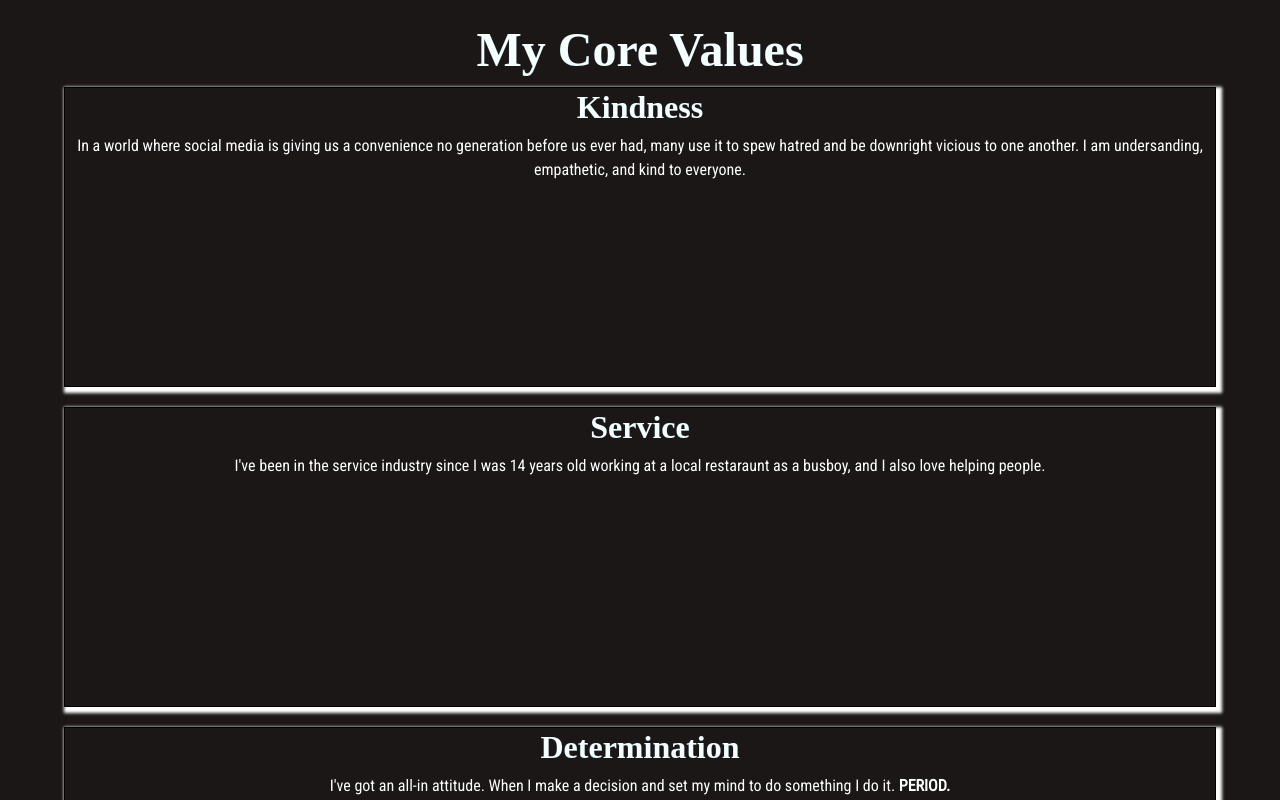
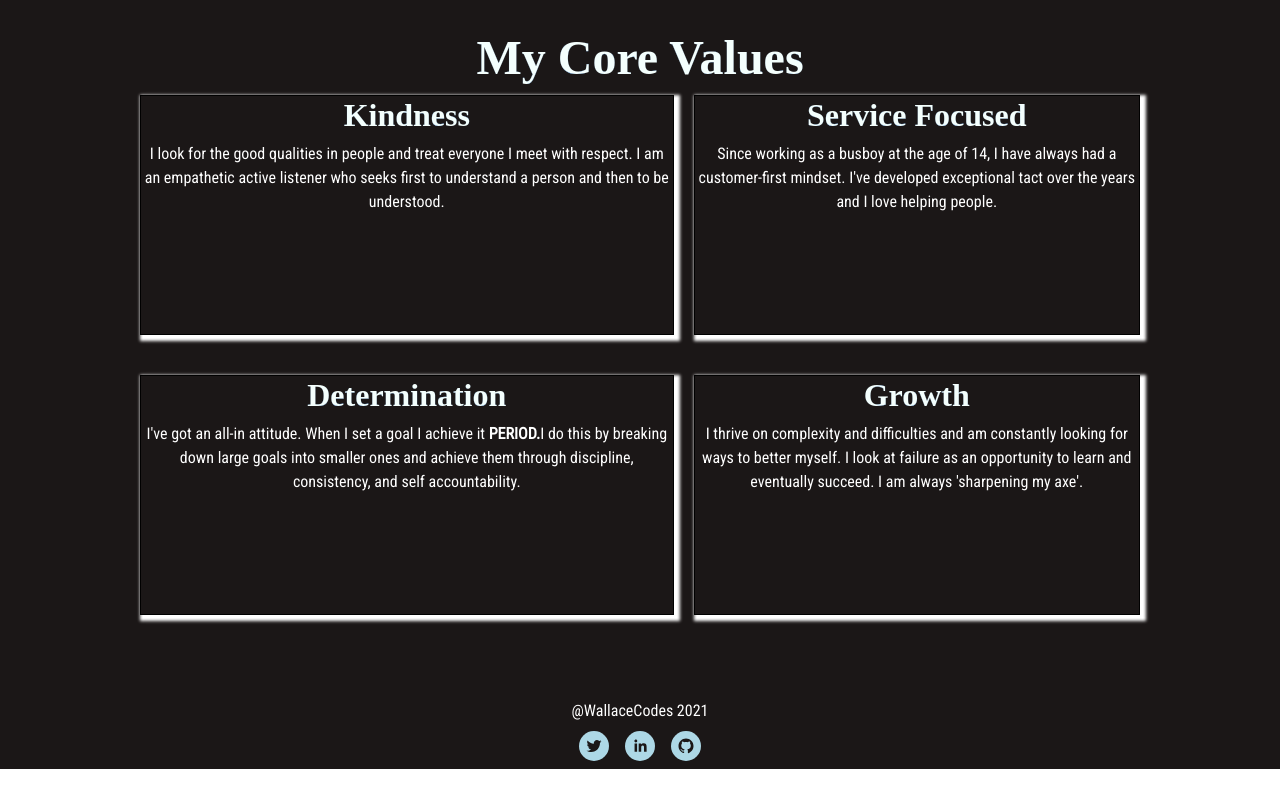
Before and after one commit to TomWallaceJr/TomWallacePortfolio, a React (Create React App) app: page / in a window 1280 px wide. Shown: the part 560-1360 px from the top of the page. After the commit the page ends 1329 px from the top, so only its background shows below. Built offline with nearby package versions, Linux system fonts and the light colour scheme; a web font is replaced by a local one.

Commit message:
about section media query

```diff
--- a/package.json
+++ b/package.json
@@ -13,6 +13,7 @@
     "react-dom": "^17.0.2",
     "react-router-dom": "^5.2.0",
     "react-scripts": "4.0.3",
+    "react-social-icons": "^5.2.0",
     "web-vitals": "^1.1.1"
   },
   "scripts": {
--- a/src/components/About/About.css
+++ b/src/components/About/About.css
@@ -42,7 +42,7 @@
 }
 
 .value-container {
-  height: 300px;
+  height: 15em;
   width: 100%;
   text-align: center;
   border: solid 1px black;
@@ -51,3 +51,25 @@
   display: block;
   box-shadow: 3px 3px 3px 3px white;
 }
+
+/*** Larger Screens ***/
+
+@media screen and (min-width: 575px) {
+  .core-values-section article {
+    display: grid;
+    grid-template-areas:
+      'topleft-value topright-value'
+      'bottomleft-value bottomright-value';
+    gap: 20px;
+    max-width: 1000px;
+    margin: auto;
+  }
+
+  .value-container {
+    width: 100%;
+  }
+
+  .about-p {
+    margin: 1em;
+  }
+}
--- a/src/components/About/About.js
+++ b/src/components/About/About.js
@@ -37,32 +37,34 @@ export default function About() {
           <div className="value-container">
             <h3 className="core-values-subtitles">Kindness</h3>
             <p>
-              In a world where social media is giving us a convenience no
-              generation before us ever had, many use it to spew hatred and be
-              downright vicious to one another. I am undersanding, empathetic,
-              and kind to everyone.
+              I look for the good qualities in people and treat everyone I meet
+              with respect. I am an empathetic active listener who seeks first
+              to understand a person and then to be understood.
             </p>
           </div>
           <div className="value-container">
-            <h3 className="core-values-subtitles">Service</h3>
+            <h3 className="core-values-subtitles">Service Focused</h3>
             <p>
-              I've been in the service industry since I was 14 years old working
-              at a local restaraunt as a busboy, and I also love helping people.
+              Since working as a busboy at the age of 14, I have always had a
+              customer-first mindset. I've developed exceptional tact over the
+              years and I love helping people.
             </p>
           </div>
           <div className="value-container">
             <h3 className="core-values-subtitles">Determination</h3>
             <p>
-              I've got an all-in attitude. When I make a decision and set my
-              mind to do something I do it. <strong>PERIOD.</strong>
+              I've got an all-in attitude. When I set a goal I achieve it{' '}
+              <strong>PERIOD.</strong>I do this by breaking down large goals
+              into smaller ones and achieve them through discipline,
+              consistency, and self accountability.
             </p>
           </div>
           <div className="value-container">
             <h3 className="core-values-subtitles">Growth</h3>
             <p>
-              I love learning new skills and technologies and am constantly
-              trying to better myself. I am always looking to learn something
-              new or hone my current abilities. I am always sharpening my axe.
+              I thrive on complexity and difficulties and am constantly looking
+              for ways to better myself. I look at failure as an opportunity to
+              learn and eventually succeed. I am always 'sharpening my axe'.
             </p>
           </div>
         </article>
--- a/src/components/App/App.js
+++ b/src/components/App/App.js
@@ -4,6 +4,7 @@ import NavBar from '../NavBar/NavBar';
 import About from '../About/About';
 import Portfolio from '../Portfolio/Portfolio';
 import Contact from '../Contact/Contact';
+import Footer from '../Footer/Footer';
 import './App.css';
 
 function App() {
@@ -16,6 +17,7 @@ function App() {
         <Portfolio path={'/portfolio'} />
         <Contact path={'/contact'} />
       </Switch>
+      <Footer />
     </BrowserRouter>
   );
 }
--- a/src/components/Footer/Footer.css
+++ b/src/components/Footer/Footer.css
@@ -0,0 +1,33 @@
+footer {
+  background-color: var(--clr-dark);
+  display: flex;
+  flex-direction: row;
+  justify-content: space-between;
+  align-items: center;
+  align-content: stretch;
+  text-align: center;
+}
+
+.icons-div {
+  display: block;
+  flex-grow: 0;
+  flex-shrink: 1;
+  flex-basis: auto;
+  align-self: auto;
+  order: 0;
+  margin: 0;
+}
+
+.footer-p {
+  display: block;
+  flex-grow: 0;
+  flex-shrink: 1;
+  flex-basis: auto;
+  align-self: auto;
+  order: 0;
+  margin: 0;
+}
+
+.icon {
+  margin: 0.5em;
+}
--- a/src/components/Footer/Footer.js
+++ b/src/components/Footer/Footer.js
@@ -1,9 +1,34 @@
 import React from 'react';
+import { SocialIcon } from 'react-social-icons';
+import './Footer.css';
 
 export default function Footer() {
   return (
-    <div>
-      <h1>Footer</h1>
-    </div>
+    <footer>
+      <p className="footer-p">@WallaceCodes 2021</p>
+      <div className="icons-div">
+        <SocialIcon
+          url="https://twitter.com/TomWallaceJr2"
+          target="_blank"
+          bgColor="lightblue"
+          className="icon"
+          style={{ height: 30, width: 30 }}
+        />
+        <SocialIcon
+          url="https://www.linkedin.com/in/thomaswallacejr/"
+          target="_blank"
+          bgColor="lightblue"
+          className="icon"
+          style={{ height: 30, width: 30 }}
+        />
+        <SocialIcon
+          url="https://github.com/TomWallaceJr"
+          target="_blank"
+          bgColor="lightblue"
+          className="icon"
+          style={{ height: 30, width: 30 }}
+        />
+      </div>
+    </footer>
   );
 }
```
Also changed, not shown: 1 other file (tests, documents, lock files or other folders).
